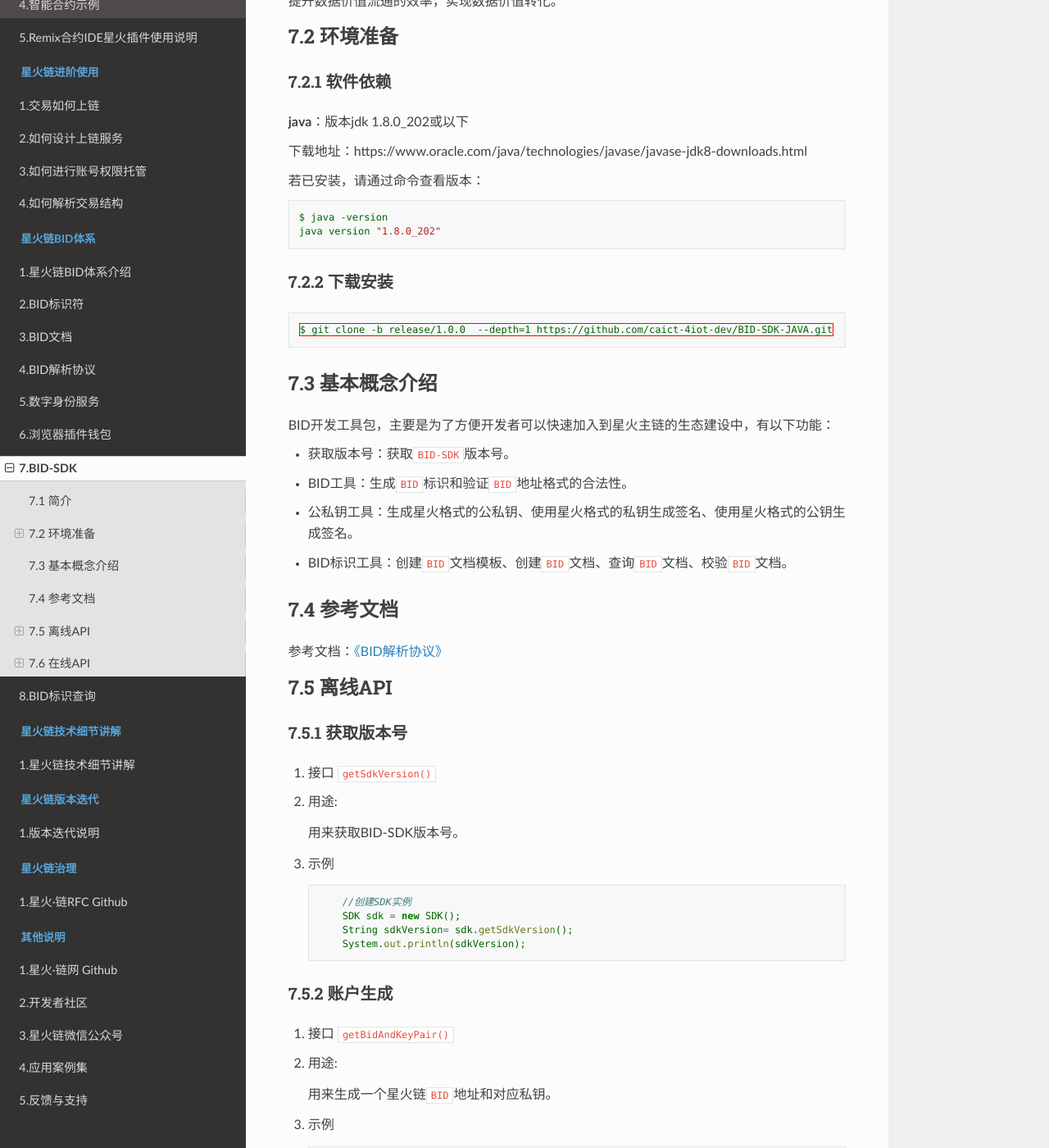
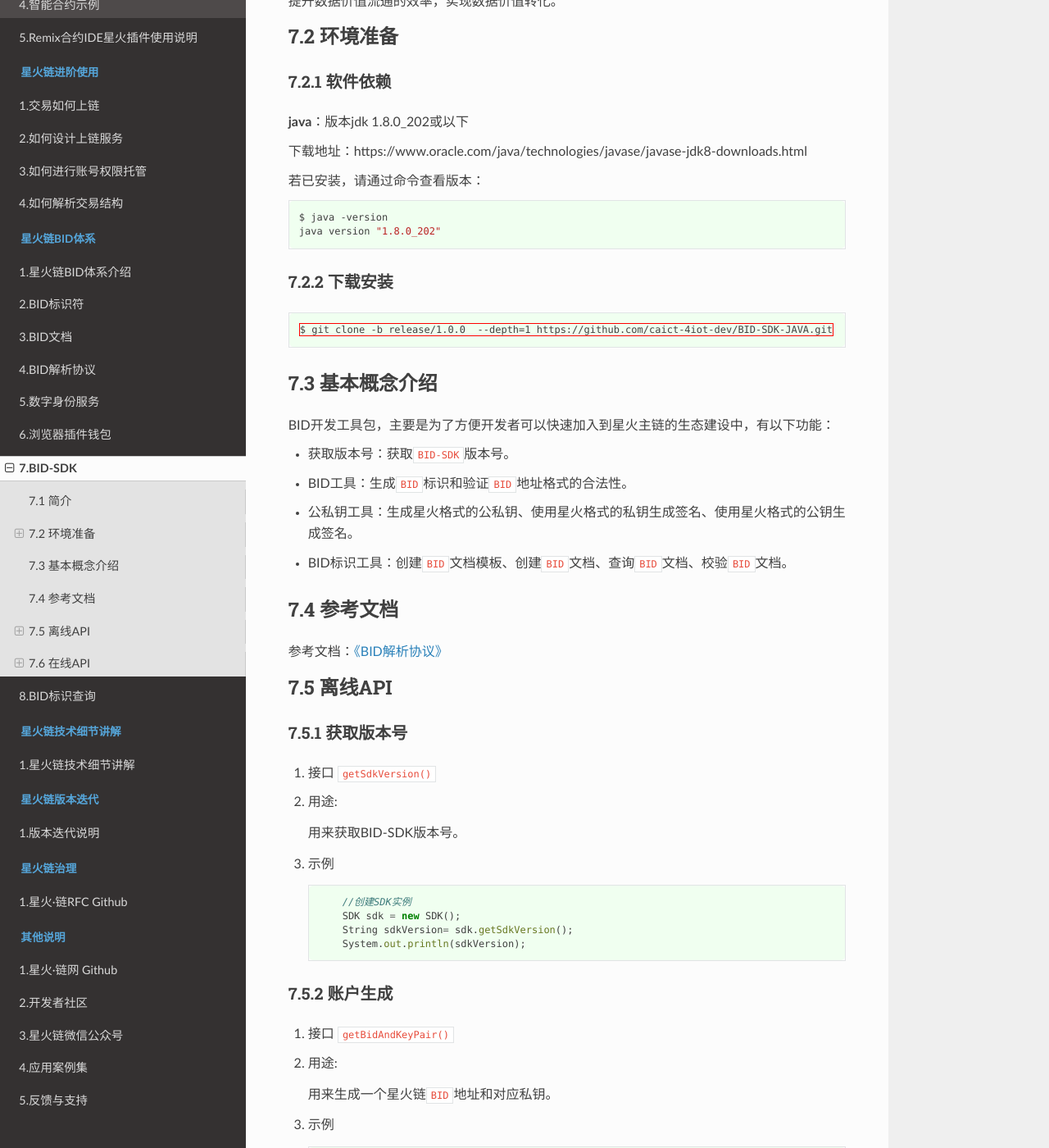
Before and after one commit to caict-4iot-dev/bif-doc, a Sphinx documentation site: the page built from docs/source/bid/BID-SDK.md, in a window 1280 px wide and 1400 px high, scrolled down 387 px. Shown: the whole window at 82% size. Built offline with Sphinx 7.4.7 and the Read the Docs theme 2.0.0, drawn with Linux system fonts in a browser that asks for light colours.

Commit message:
Update custom.css

```diff
--- a/docs/source/_static/custom.css
+++ b/docs/source/_static/custom.css
@@ -6,14 +6,14 @@
     max-width: 30%;/* 默认值通常是 250px，您可以根据需要调整这个值 */
 }
 
-.highlight.pre {
+.highlight {
    background-color: #F0FFF0; /* 浅绿色，蜜露色 */
     padding: 10px; /* 添加一些内边距以便于阅读 */
     border-radius: 5px; /* 添加轻微的圆角以优化视觉效果 */
     border: 1px solid #E0EEE0; /* 添加一个与背景色相近但稍深的边框 */
 }
 /* 针对代码块中的注释样式 */
-.highlight{ /* 仅针对代码高亮块中的注释 */
+.highlight.c1{ /* 仅针对代码高亮块中的注释 */
     font-weight: normal;
     font-style: normal;
     color: #006400;
```
